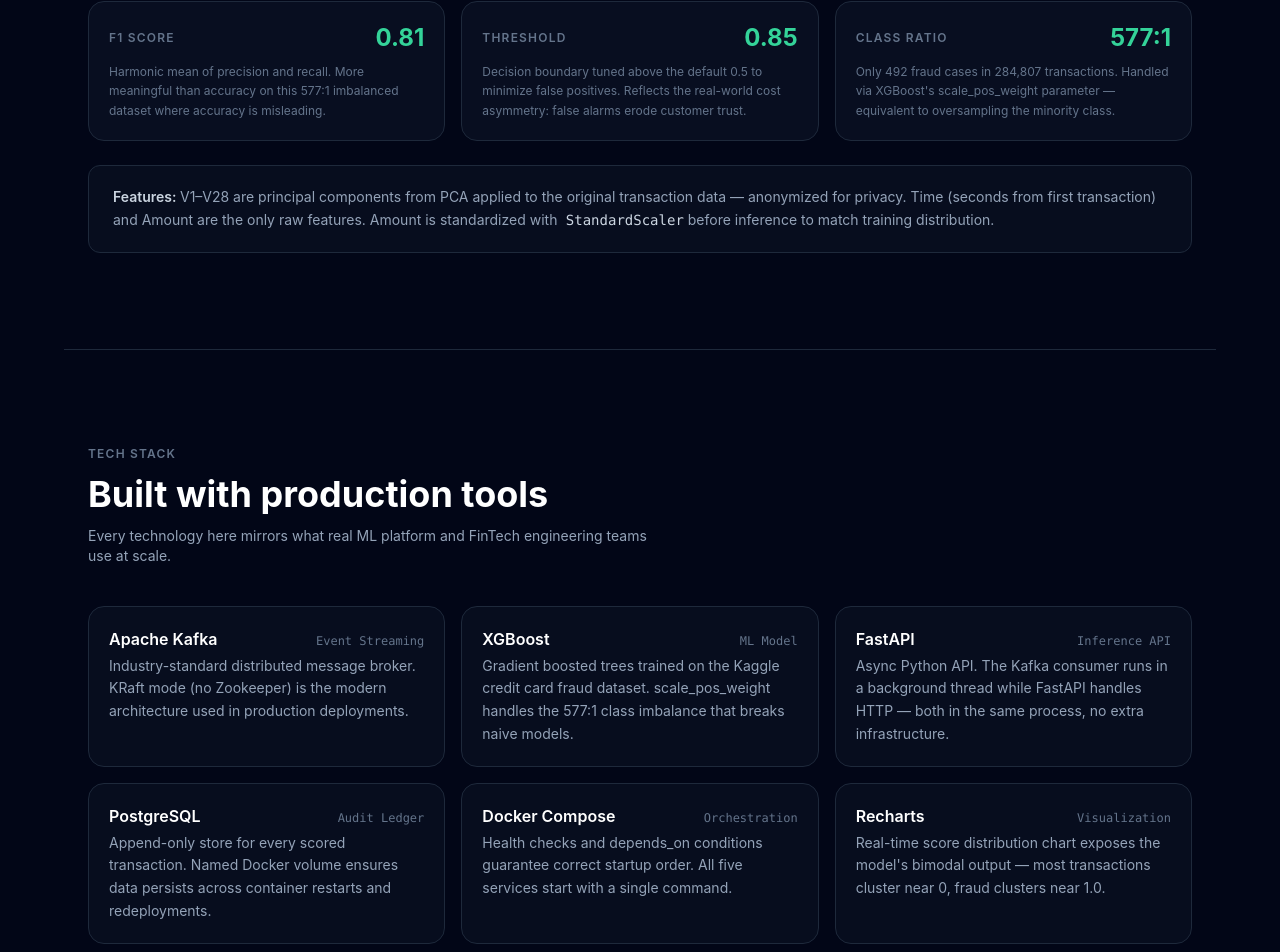
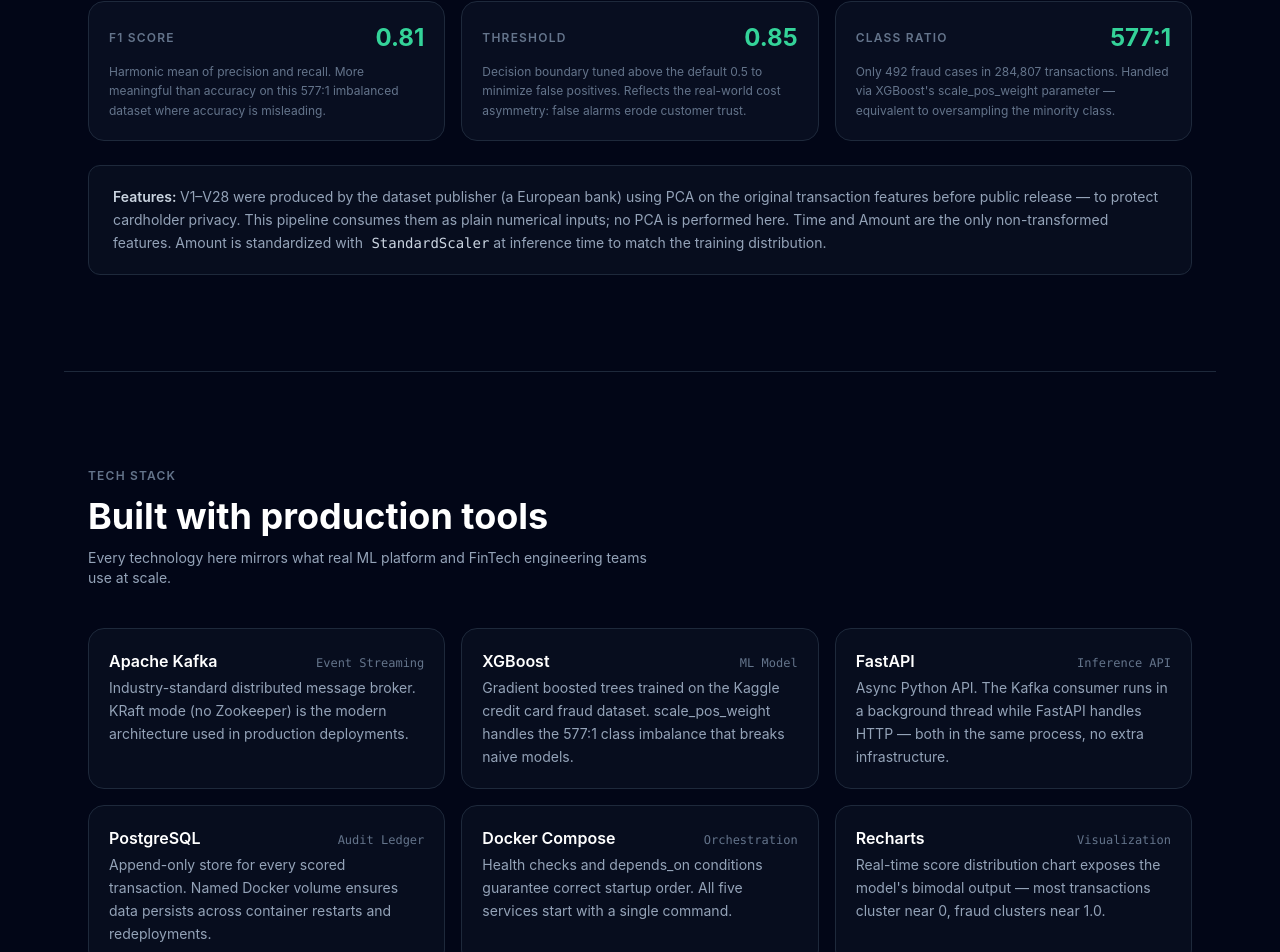
Before and after one commit to Kammohan/fraud-detection-mlops, a React (Vite) app in the folder dashboard/: page / in a window 1280 px wide. Shown: the part 3100-4052 px from the top of the page. Built offline with nearby package versions, Linux system fonts and the light colour scheme; no server answers.

Commit message:
docs: clarify PCA was applied by dataset publisher, not this pipeline

```diff
--- a/dashboard/src/Home.jsx
+++ b/dashboard/src/Home.jsx
@@ -298,9 +298,9 @@
         </div>
         <div className="mt-6 rounded-xl border border-slate-800 bg-slate-900/40 px-6 py-5 text-sm text-slate-400 leading-relaxed">
           <span className="text-slate-300 font-semibold">Features: </span>
-          V1–V28 are principal components from PCA applied to the original transaction data — anonymized for privacy.
-          Time (seconds from first transaction) and Amount are the only raw features. Amount is standardized with
-          <span className="font-mono text-slate-300"> StandardScaler</span> before inference to match training distribution.
+          V1–V28 were produced by the dataset publisher (a European bank) using PCA on the original transaction features before public release — to protect cardholder privacy. This pipeline consumes them as plain numerical inputs; no PCA is performed here.
+          Time and Amount are the only non-transformed features. Amount is standardized with
+          <span className="font-mono text-slate-300"> StandardScaler</span> at inference time to match the training distribution.
         </div>
       </section>
 
```
Also changed, not shown: 1 other file (tests, documents, lock files or other folders).
